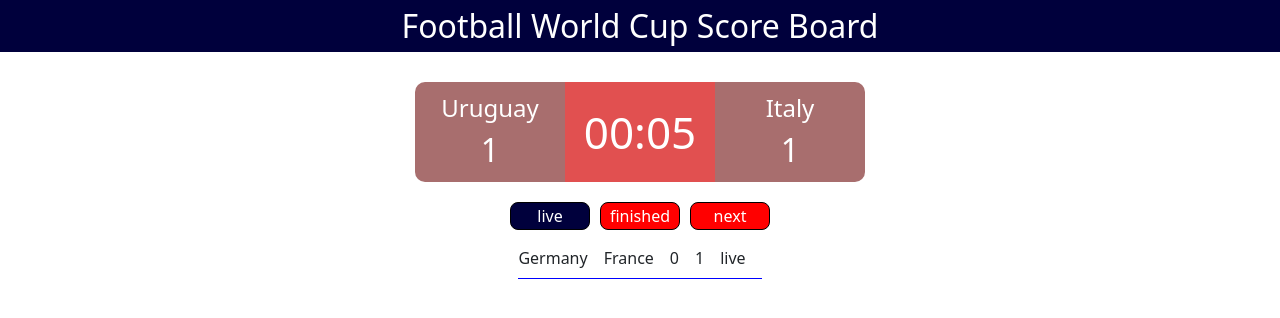
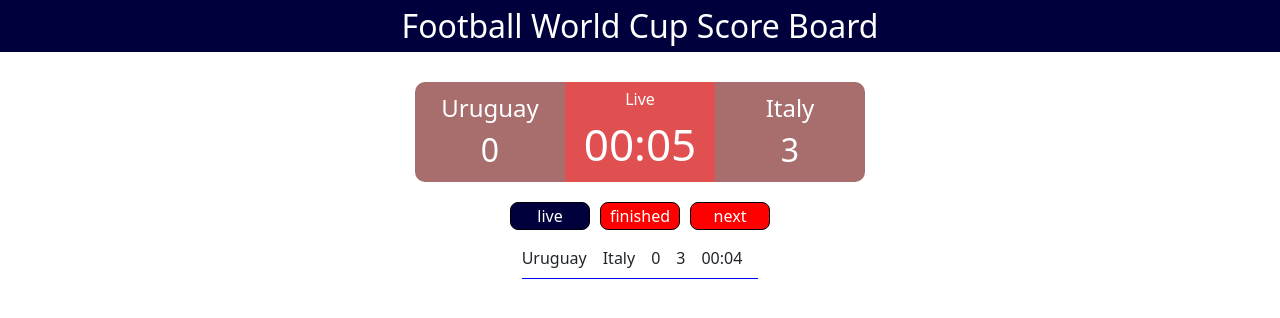
Before and after one commit to omerzirh/football-scoreboard-exercise, a React (Create React App) app: page / in a window 1280 px wide. Shown: the top 318 px of the page. Built offline with nearby package versions, Linux system fonts and the light colour scheme.

Commit message:
refactor(scoreboard):added functionality to move finished matches to finished state and remove from next state, tabs being updated in every second

```diff
--- a/src/containers/Live/index.js
+++ b/src/containers/Live/index.js
@@ -3,6 +3,8 @@ import {
   AwayWrapper,
   BoardWrapper,
   HomeWrapper,
+  Label,
+  NoMatchLabel,
   ScoreLabel,
   TeamLabel,
   TimeLabel,
@@ -10,7 +12,7 @@ import {
 } from "./style.elements";
 import { scoreContext } from "../../contexts/ScoreContext";
 import { MATCH_DURATION } from "../../helpers/constants";
-import { generateRandomArr } from "../../helpers/helper";
+import { generateRandomArr, getGoalIntervals } from "../../helpers/helper";
 
 export default function Index() {
   const [seconds, setSeconds] = useState(0);
@@ -20,30 +22,40 @@ export default function Index() {
   const [awayScore, setAwayScore] = useState(0);
   const [homeName, setHomeName] = useState("");
   const [awayName, setAwayName] = useState("");
-  const [currMatch, setCurrentMatch] = useState(0);
-
-  const { nextList,finishedList } = useContext(scoreContext);
+  const [currMatchIndex, setCurrentMatchIndex] = useState(0);
+  const [liveActive, setLiveActive] = useState(true);
+  const {
+    nextList,
+    setNextList,
+    finishedList,
+    setFinishedList,
+    matchesAll,
+    liveList,
+    setLiveList,
+  } = useContext(scoreContext);
+  const [currMatch, setCurrMatch] = useState(nextList[0]);
 
   const refreshState = () => {
     setSeconds(0);
     setHomeScore(0);
     setAwayScore(0);
     setMinutes(0);
-    //TODO: Add a check to ensure it does not exceed nextData.length.
-    setCurrentMatch((currMatch) => {
+    setCurrentMatchIndex((currMatch) => {
       return (currMatch += 1);
     });
   };
 
   const displayScore = (home, away) => {
-    // TODO: maybe change the generateRandomArr function so that it returns two arrays with unique values to avoid two teams scoring a goal at the same time.
-    const homeTimeInterval = generateRandomArr(home, MATCH_DURATION, 1);
-    const awayTimeInterval = generateRandomArr(away, MATCH_DURATION, 1);
+    const randomGoalTimes = getGoalIntervals(home, away, MATCH_DURATION);
+    const homeTimeInterval = randomGoalTimes[0];
+    const awayTimeInterval = randomGoalTimes[1];
 
     let timeLeft = MATCH_DURATION;
 
     let timer = setInterval(function () {
       if (timeLeft === 0) {
+        setNextList((nextList) => nextList.filter((_, index) => index !== 0));
+        setFinishedList((current) => [...current, matchesAll[currMatchIndex]]);
         refreshState();
         clearInterval(timer);
         return;
@@ -56,12 +68,11 @@ export default function Index() {
         setHomeScore((homeScore) => homeScore + 1);
         homeTimeInterval.pop();
       }
+
       setSeconds((seconds) => seconds + 1);
       timeLeft -= 1;
     }, 1000);
   };
-
-
 
   useEffect(() => {
     setTimer(
@@ -69,28 +80,63 @@ export default function Index() {
         ":" +
         (seconds > 9 ? seconds : "0" + seconds)
     );
+    setLiveList([
+      {
+        key: 1,
+        home: homeName,
+        away: awayName,
+        homeScore: homeScore,
+        awayScore: awayScore,
+        status: timer,
+      },
+    ]);
   }, [seconds]);
   useEffect(() => {
-    setHomeName(nextList[currMatch].home);
-    setAwayName(nextList[currMatch].away);
-    displayScore(finishedList[currMatch].homeScore, finishedList[currMatch].awayScore);
-  }, [currMatch]);
-  //TODO handle names longer than 10 letters
+    if (currMatchIndex === matchesAll.length) {
+      setLiveActive(false);
+      setLiveList([]);
+    } else {
+      setHomeName(nextList[0].home);
+      setAwayName(nextList[0].away);
+
+      displayScore(
+        matchesAll[currMatchIndex].homeScore,
+        matchesAll[currMatchIndex].awayScore
+      );
+    }
+  }, [currMatchIndex]);
   return (
-    <div>
     <BoardWrapper>
       <HomeWrapper>
+        {liveActive ? (
+          <>
             <TeamLabel>{homeName}</TeamLabel>
             <ScoreLabel>{homeScore}</ScoreLabel>
+          </>
+        ) : (
+          <NoMatchLabel>&#8212;</NoMatchLabel>
+        )}
       </HomeWrapper>
       <TimeWrapper>
+        {liveActive ? (
+          <>
+            <Label>Live</Label>
             <TimeLabel>{timer}</TimeLabel>
+          </>
+        ) : (
+          <NoMatchLabel>No Live Match</NoMatchLabel>
+        )}
       </TimeWrapper>
       <AwayWrapper>
+        {liveActive ? (
+          <>
             <TeamLabel>{awayName}</TeamLabel>
             <ScoreLabel>{awayScore}</ScoreLabel>
+          </>
+        ) : (
+          <NoMatchLabel>&#8212;</NoMatchLabel>
+        )}
       </AwayWrapper>
     </BoardWrapper>
-    </div>
   );
 }
--- a/src/containers/Live/style.elements.js
+++ b/src/containers/Live/style.elements.js
@@ -17,6 +17,7 @@ export const Wrapper = styled(Card)`
 `;
 export const HomeWrapper = styled(Wrapper)`
   background-color: #a86e6e;
+  width:100%;
 `;
 
 export const TimeWrapper = styled(Wrapper)`
@@ -29,17 +30,19 @@ export const AwayWrapper = styled(Wrapper)`
   border-radius: 0 10px 10px 0 !important;
 `;
 
-export const TeamLabel = styled.div`
-  font-size: 24px;
+export const Label = styled.div`
   color: white;
 `;
-
-export const ScoreLabel = styled.div`
+export const TeamLabel = styled(Label)`
+  font-size: 24px;
+`;
+export const ScoreLabel = styled(Label)`
   font-size: 32px;
-  color: white;
 `;
 
-export const TimeLabel = styled.div`
+export const TimeLabel = styled(Label)`
   font-size: 44px;
-  color: white;
 `;
+export const NoMatchLabel = styled(Label)`
+  font-size: 24;
+`;
--- a/src/contexts/ScoreContext.js
+++ b/src/contexts/ScoreContext.js
@@ -7,10 +7,10 @@ export const scoreContext = React.createContext({});
 function Context({ children }) {
   const [activeTab, setActiveTab] = useState("live");
   const [activeTabData, setActiveTabData] = useState(matchesLive);
-  const [liveList, setLiveList] = useState(matchesLive);
-  const [finishedList, setFinishedList] = useState(matchesFinal);
+  const [liveList, setLiveList] = useState([]);
+  const [finishedList, setFinishedList] = useState([]);
   const [nextList, setNextList] = useState(matchesNext);
-
+  const [matchesAll, setMatchesAll] = useState(matchesFinal);
   return (
     <scoreContext.Provider
       value={{
@@ -24,6 +24,8 @@ function Context({ children }) {
         setNextList,
         activeTabData,
         setActiveTabData,
+        matchesAll,
+        setMatchesAll,
       }}
     >
       {children}
--- a/src/helpers/constants.js
+++ b/src/helpers/constants.js
@@ -1 +1 @@
-export const MATCH_DURATION = 30; // seconds
+export const MATCH_DURATION = 15; // seconds
--- a/src/helpers/helper.js
+++ b/src/helpers/helper.js
@@ -10,9 +10,21 @@ export const generateRandomArr = (length, max, min) => {
     const newNumber = Math.floor(Math.random() * (max - min)) + min;
     resultsArr.includes(newNumber) ? (length += 1) : resultsArr.push(newNumber);
   }
-  return resultsArr
-    .sort((a, b) => {
-      return a - b;
-    })
-    .reverse();
+  return resultsArr;
 };
+export const getGoalIntervals=(home,away,duration)=>{
+  const randomGoalTimes = generateRandomArr(home + away, duration, 1);
+    const homeTimeInterval = randomGoalTimes
+      .slice(0, home)
+      .sort((a, b) => {
+        return a - b;
+      })
+      .reverse();
+    const awayTimeInterval = randomGoalTimes
+      .slice(home)
+      .sort((a, b) => {
+        return a - b;
+      })
+      .reverse();
+return [homeTimeInterval,awayTimeInterval];
+};
--- a/src/layouts/Main/index.js
+++ b/src/layouts/Main/index.js
@@ -26,7 +26,7 @@ export default function Index() {
   };
   useEffect(() => {
     setActiveTabData(getTabData);
-  }, [activeTab]);
+  }, [activeTab,liveList,finishedList,nextList]);
   return (
     <MainWrapper>
       <Live />
```
Lines whose indentation alone changed are shown as unchanged.
